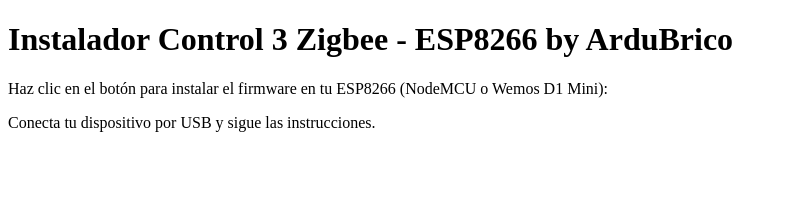
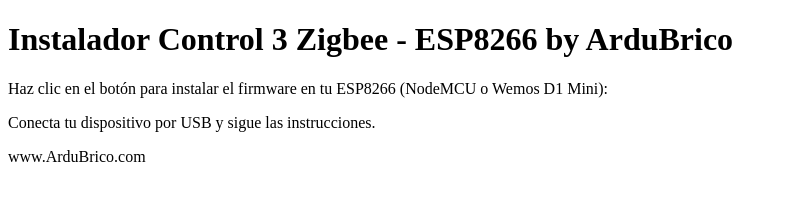
Before and after one commit to ArduBrico/Control_Zigbee, a plain HTML site: page index.html in a window 1280 px wide. Shown: the whole page, without its empty margins (0-787 px from the left). Drawn offline with Linux system fonts and the light colour scheme.

Commit message:
Update index.html

```diff
--- a/index.html
+++ b/index.html
@@ -12,5 +12,6 @@
     <esp-web-install-button manifest="manifest.json"></esp-web-install-button>
 
     <p>Conecta tu dispositivo por USB y sigue las instrucciones.</p>
+    <p>www.ArduBrico.com</p>
   </body>
 </html>
```
